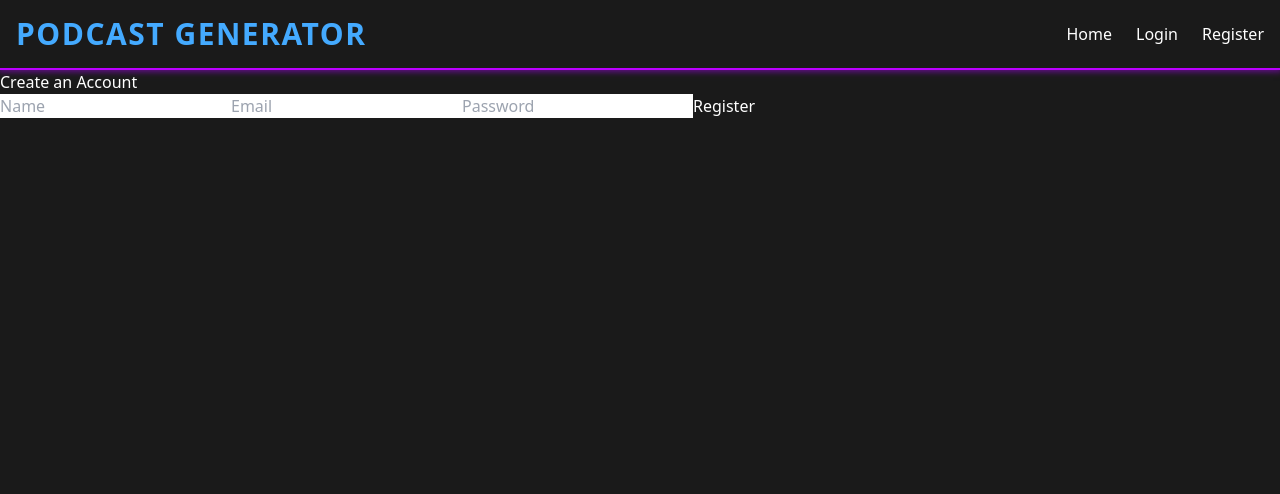
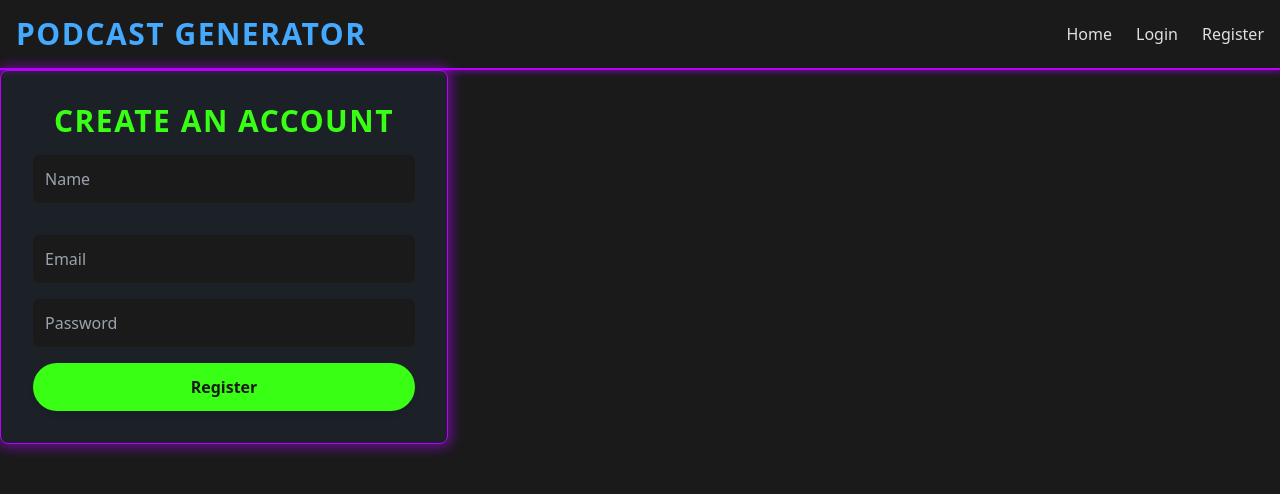
Before and after one commit to floweraviles/podcast_generator, a React (Vite) app in the folder frontend/: page /register in a window 1280 px wide. Shown: the top 494 px of the page. Built offline with nearby package versions, Linux system fonts and the light colour scheme.

Commit message:
completed styling for register page

```diff
--- a/frontend/src/pages/Login.jsx
+++ b/frontend/src/pages/Login.jsx
@@ -1,6 +1,7 @@
 import React, { useState } from "react";
 import { useAuth } from "../hooks/useAuth";
 import { useNavigate } from "react-router-dom";
+import "../styles/global.css"
 
 const Login = () => {
     const [email, setemail] = useState("");
--- a/frontend/src/pages/Register.jsx
+++ b/frontend/src/pages/Register.jsx
@@ -1,4 +1,4 @@
-import { React, useState } from "react";
+import React, { useState } from "react";
 import { useNavigate } from "react-router-dom";
 import "../styles/global.css";
 
@@ -31,16 +31,18 @@ const Register = () => {
     };
 
     return (
-        <div>
-            <h2>Create an Account</h2>
-            {error && <p>{error}</p>}
+        <div className="cyberpunk-bg">
+            <div className="cyberpunk-card-register">
+                <h2>Create an Account</h2>
+                {error && <p>{error}</p>}
 
-            <form onSubmit={handleSubmit}>
+                 <form onSubmit={handleSubmit}>
                 <input type="text" name="name" placeholder="Name" onChange={handleChange} required />
                 <input type="email" name="email" placeholder="Email" onChange={handleChange} required />
                 <input type="password" name="password" placeholder="Password" onChange={handleChange} required />
                 <button>Register</button>
-            </form>
+                </form>
+            </div>
         </div>
     );
 
--- a/frontend/src/styles/global.css
+++ b/frontend/src/styles/global.css
@@ -30,3 +30,31 @@ nav.cyberpunk-navbar a.pink-hover {
 nav.cyberpunk-navbar a.green-hover {
     @apply hover:text-neonGreen;
 }
+
+/* div {
+    @apply bg-cyberBlack text-cyberWhite min-h-screen p-8 flex flex-col items-center justify-center;
+} */
+
+div.cyberpunk-card-register {
+    @apply bg-gray-800 bg-opacity-50 rounded-lg p-8 shadow-lg shadow-neonPurple-md border border-neonPurple w-full max-w-md;
+}
+
+div.cyberpunk-card-register h2 {
+    @apply text-neonGreen text-3xl font-bold mb-4 uppercase tracking-wider text-center;
+}
+
+div.cyberpunk-card-register p {
+    @apply text-neonPink text-sm mb-4;
+}
+
+div.cyberpunk-card-register form {
+    @apply flex flex-col space-y-4;
+}
+
+div.cyberpunk-card-register input {
+    @apply bg-cyberBlack text-cyberWhite p-3 rounded-md w-full mb-4 focus:outline-none focus:ring-2 focus:ring-neonBlue;
+}
+
+div.cyberpunk-card-register button {
+    @apply bg-neonGreen hover:bg-neonGreen text-cyberBlack font-bold py-3 px-6 rounded-full transition-colors duration-200 shadow-md hover:shadow-lg;
+}
--- a/frontend/tailwind.config.js
+++ b/frontend/tailwind.config.js
@@ -9,10 +9,10 @@ module.exports = {
                 'cyberBlack': "#1a1a1a",
                 'neonBlue': "#4af",
                 'neonPurple': "#b0f",
-                'neonPink': "f70",
-                'neonGreen': "39f900",
-                'neonOrange': "ff9900",
-                'cyberWhite': "e0e0e0",
+                'neonPink': "#f70",
+                'neonGreen': "#39ff14",
+                'neonOrange': "#ff9900",
+                'cyberWhite': "#e0e0e0",
             },
 
             fontFamily: {
```
